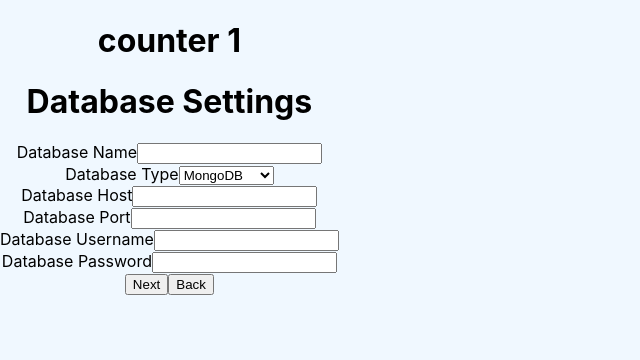
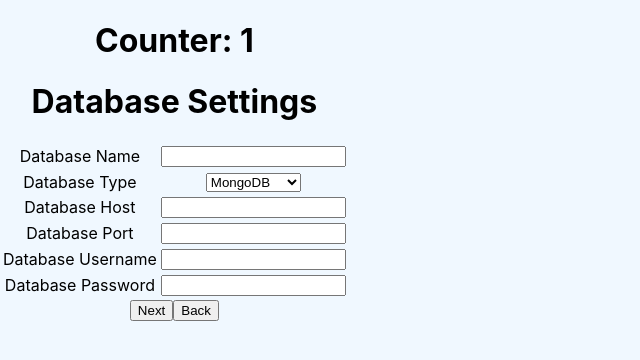
Before and after one commit to KaranBanjade/Frontend-Backend, a React (Create React App) app: page /addnewbackend in a window 1280 px wide. Both pictures are taken after a click on the button "Next". Shown: the top 360 px of the page, without its empty margins (0-640 px from the left). Built offline with nearby package versions, Linux system fonts and the light colour scheme.

Commit message:
forms tabled, sidebar: tbd, next: states to starting forms

```diff
--- a/src/components/FormsComponents/BeginForm/BeginFormComponent.jsx
+++ b/src/components/FormsComponents/BeginForm/BeginFormComponent.jsx
@@ -3,15 +3,28 @@ const BeginFormComponent = () => {
         <>
             <h1>Project Settings</h1>
             <form>
+                <table>
+                    <tr>
+                        <td>
                             <label>Project Name</label>
-            <input type={"text"}/>
-            <br />
+                        </td>
+                        <td>
+                            <input type={"text"} />
+                        </td>
+                    </tr>
+                    <tr>
+                        <td>
                             <label>Database Choice</label>
+                        </td>
+                        <td>
                             <select>
                                 <option value="MongoDB">MongoDB</option>
                                 <option value="PostgreSQL">PostgreSQL</option>
                                 <option value="MySQL">MySQL</option>
                             </select>
+                        </td>
+                    </tr>
+                </table>
             </form>
         </>
     )
--- a/src/components/FormsComponents/DatabaseForm/DatabaseFormComponent.jsx
+++ b/src/components/FormsComponents/DatabaseForm/DatabaseFormComponent.jsx
@@ -5,28 +5,60 @@ const DatabaseFormComponent = () => {
                 Database Settings
             </h1>
             <form>
+                <table>
+                    <tr>
+                        <td>
                             <label>Database Name</label>
-            <input type={"text"}/>
-            <br />
+                        </td>
+                        <td>
+                            <input type={"text"} />
+                        </td>
+                    </tr>
+                    <tr>
+                        <td>
                             <label>Database Type</label>
+                        </td>
+                        <td>
                             <select>
                                 <option value="MongoDB">MongoDB</option>
                                 <option value="PostgreSQL">PostgreSQL</option>
                                 <option value="MySQL">MySQL</option>
                             </select>
-            <br />
+                        </td>
+                    </tr>
+                    <tr>
+                        <td>
                             <label>Database Host</label>
-            <input type={"text"}/>
-            <br />
+                        </td>
+                        <td>
+                            <input type={"text"} />
+                        </td>
+                    </tr>
+                    <tr>
+                        <td>
                             <label>Database Port</label>
-            <input type={"text"}/>
-            <br />
+                        </td>
+                        <td>
+                            <input type={"text"} />
+                        </td>
+                    </tr>
+                    <tr>
+                        <td>
                             <label>Database Username</label>
-            <input type={"text"}/>
-            <br />
+                        </td>
+                        <td>
+                            <input type={"text"} />
+                        </td>
+                    </tr>
+                    <tr>
+                        <td>
                             <label>Database Password</label>
-            <input type={"text"}/>
-            <br />
+                        </td>
+                        <td>
+                            <input type={"text"} />
+                        </td>
+                    </tr>
+                </table>
             </form>
         </>
     )
--- a/src/components/SidebarComponent/SidebarComponent.jsx
+++ b/src/components/SidebarComponent/SidebarComponent.jsx
@@ -14,18 +14,7 @@ const SidebarComponent = (props) => {
                     <i className="fas fa-address-book"></i>
                     <span>Models</span>
                     <ul>
-                        {
-                    props.models&&props.models.length>0&&props.models.map((value,key)=>{
-                        if (value.length>0 )
-                            return(
 
-                            <li className="list-item">
-                                <i className="fas fa-address-book"></i>
-                                <span>{value}</span>
-                            </li>
-                        )
-                    })
-                }
                     </ul>
                 </li>
             </ul>
--- a/src/pages/CreateProjectPage/CreateProjectPage.jsx
+++ b/src/pages/CreateProjectPage/CreateProjectPage.jsx
@@ -2,121 +2,53 @@ import React, { useEffect, useState } from "react";
 import "./CreateProjectPage.css";
 import Components from "../../components";
 import SidebarComponent from "../../components/SidebarComponent/SidebarComponent";
-const { BeginFormComponent, DatabaseFormComponent,ModelsFormComponent,SingleModelFieldsFormComponent } = Components;
-// {
-//     "connObj": {
-//       "name": "hackaminer",
-//       "user": "facproadmin",
-//       "pass": "#facproRDS2022#",
-//       "host": "database-1.czb0dk8ckwzf.us-east-1.rds.amazonaws.com"
-//     },
-//     "models": [
-//       {
-//         "name": "Hospital",
-//         "fieldsObject": {
-//           "id": {
-//             "type": "UUID",
-//             "allowNull": "false",
-//             "primaryKey": "true",
-//             "defaultValue": "UUIDV4"
-//           },
-//           "name": {
-//             "type": "STRING",
-//             "allowNull": "false",
-//             "primaryKey": "false",
-//             "defaultValue": ""
-//           }
-//         }
-//       }
-//     ]
-//   }
+
+const { BeginFormComponent, DatabaseFormComponent, ModelsFormComponent, SingleModelFieldsFormComponent } = Components;
 
 const CreateProjectPage = () => {
   const [counter, setCounter] = useState(0);
   const [models, setModels] = useState([]);
-    //#todo
-    // add props to recieve old data and set it to global array if needed
   const [globalArray, setGlobalArray] = useState([]);
+
   const filterGlobal = (index, fields) => {
-        alert("filter");
-        setGlobalArray((prev)=>{
-            console.log("prev",prev)
-            let dat = prev.map((value, key) => {
-                console.log(value)
-                if(key == index)
+    setGlobalArray(prev => {
+      return prev.map((value, key) => {
+        if (key === index) {
           return fields;
-                else
+        } else {
           return value;
-            })
-            return dat;
-        })
         }
+      });
+    });
+  };
+
   const defaultGlobal = () => {
-        alert("default")
-        setGlobalArray([...globalArray, [{ name: "", type: " ", required: true, unique: false, default: "" }]]);
+    setGlobalArray(prev => [...prev, [{ name: "", type: " ", required: true, unique: false, default: "" }]]);
+  };
+
+  const returnForms = () => {
+    if (counter === 0) {
+      return <BeginFormComponent />;
+    } else if (counter === 1) {
+      return <DatabaseFormComponent />;
+    } else if (counter === 2) {
+      return <SingleModelFieldsFormComponent globalArray={globalArray} setGlobalArray={setGlobalArray} index={0} filterGlobal={filterGlobal} defaultGlobal={defaultGlobal} />;
+    } else {
+      return <SingleModelFieldsFormComponent globalArray={globalArray} setGlobalArray={setGlobalArray} index={counter - 2} filterGlobal={filterGlobal} defaultGlobal={defaultGlobal} />;
     }
-    // const [FormsArray, setFormsArray] = useState([<BeginFormComponent />, <DatabaseFormComponent />, <SingleModelFieldsFormComponent globalArray = {globalArray} setGlobalArray = {setGlobalArray} index = {0} filterGlobal = {filterGlobal} defaultGlobal = {defaultGlobal}/>])
-    // let FormsArray = [
-    //     <BeginFormComponent />,
-    //     <DatabaseFormComponent />,
-    //     <SingleModelFieldsFormComponent models = {models} setModels = {setModels} index = {0}/>
-    // ]
-    // useEffect(() => {
-    //     setFormsArray((prev)=>{
-    //         prev.map((value, key) => {
-    //             if(key > 1){
-    //                 return <SingleModelFieldsFormComponent globalArray = {globalArray} setGlobalArray = {setGlobalArray} index = {key-2} filterGlobal = {filterGlobal} defaultGlobal = {defaultGlobal}/>
-    //             }
-    //             else
-    //                 return value;
-    //         })
-    //         return prev;
-    //     })
-    // }, [globalArray])
-    useEffect(() => {
-    }, [models,globalArray,counter])
-    // useEffect(() => {
-    //     // console.log(FormsArray)
-    //     if(counter == FormsArray.length&&FormsArray[counter]==undefined){
-    //         console.log("Updated");
-    //         setFormsArray([...FormsArray, <SingleModelFieldsFormComponent globalArray = {globalArray} setGlobalArray = {setGlobalArray} index = {counter-2} />])}
-    //         // FormsArray.push(<SingleModelFieldsFormComponent model = {models} setModel = {setModels}  index = {counter} />)
-    // }, [counter])
-    const returnForms = ()=>{
-        if(counter==0)
-            return <BeginFormComponent />
-        else if(counter==1)
-            return <DatabaseFormComponent />
-        else if(counter==2)
-            return <SingleModelFieldsFormComponent globalArray = {globalArray} setGlobalArray = {setGlobalArray} index = {0} filterGlobal = {filterGlobal} defaultGlobal = {defaultGlobal}/>
-        else{
-            // sdefaultGlobal();
-            return <SingleModelFieldsFormComponent globalArray = {globalArray} setGlobalArray = {setGlobalArray} index = {counter-2} filterGlobal = {filterGlobal} defaultGlobal = {defaultGlobal}/>}
-    }
+  };
+
   return (
-        <>
     <div className="create-content">
-            {/* <SidebarComponent className = "sidebar" models = {models}/> */}
+      {/* <SidebarComponent className="sidebar" setCounter = {setCounter} /> */}
       <div>
-                {
-                    <>
-                    <h1>counter {counter}</h1>
-                    {/* <h1>Size {FormsArray.length}</h1> */}
-                    </>
-                }
-            {
-                returnForms()
-            }
-            <button onClick={() => {
-                // setCounter(counter + 1);
-                setCounter(counter + 1);
-                }}>Next</button>
-            {counter>0&&<button onClick={() => setCounter(counter - 1)}>Back</button>}
+        <h1>Counter: {counter}</h1>
+        {returnForms()}
+        <button onClick={() => setCounter(counter + 1)}>Next</button>
+        {counter > 0 && <button onClick={() => setCounter(counter - 1)}>Back</button>}
       </div>
     </div>
-        </>
-
-    )
-}
+  );
+};
 
 export default CreateProjectPage;
```
Lines whose indentation alone changed are shown as unchanged.
